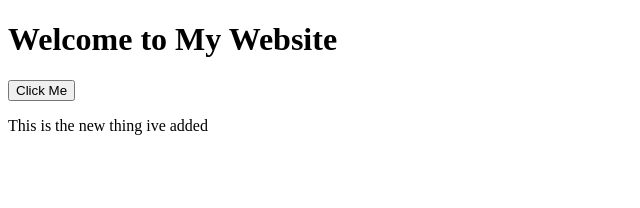
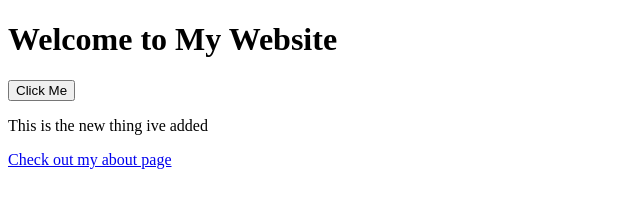
Before and after one commit to Colldub/colldub.github.io, a plain HTML site: page Index.html in a window 1280 px wide. Shown: the whole page, without its empty margins (0-640 px from the left). Drawn offline with Linux system fonts and the light colour scheme.

Commit message:
Update Index.html

```diff
--- a/Index.html
+++ b/Index.html
@@ -15,5 +15,6 @@
     <h1>Welcome to My Website</h1>
     <button onclick="greet()">Click Me</button>
     <p>This is the new thing ive added</p>
+    <p><a href="./about.html">Check out my about page</a></p>
 </body>
 </html>
```
